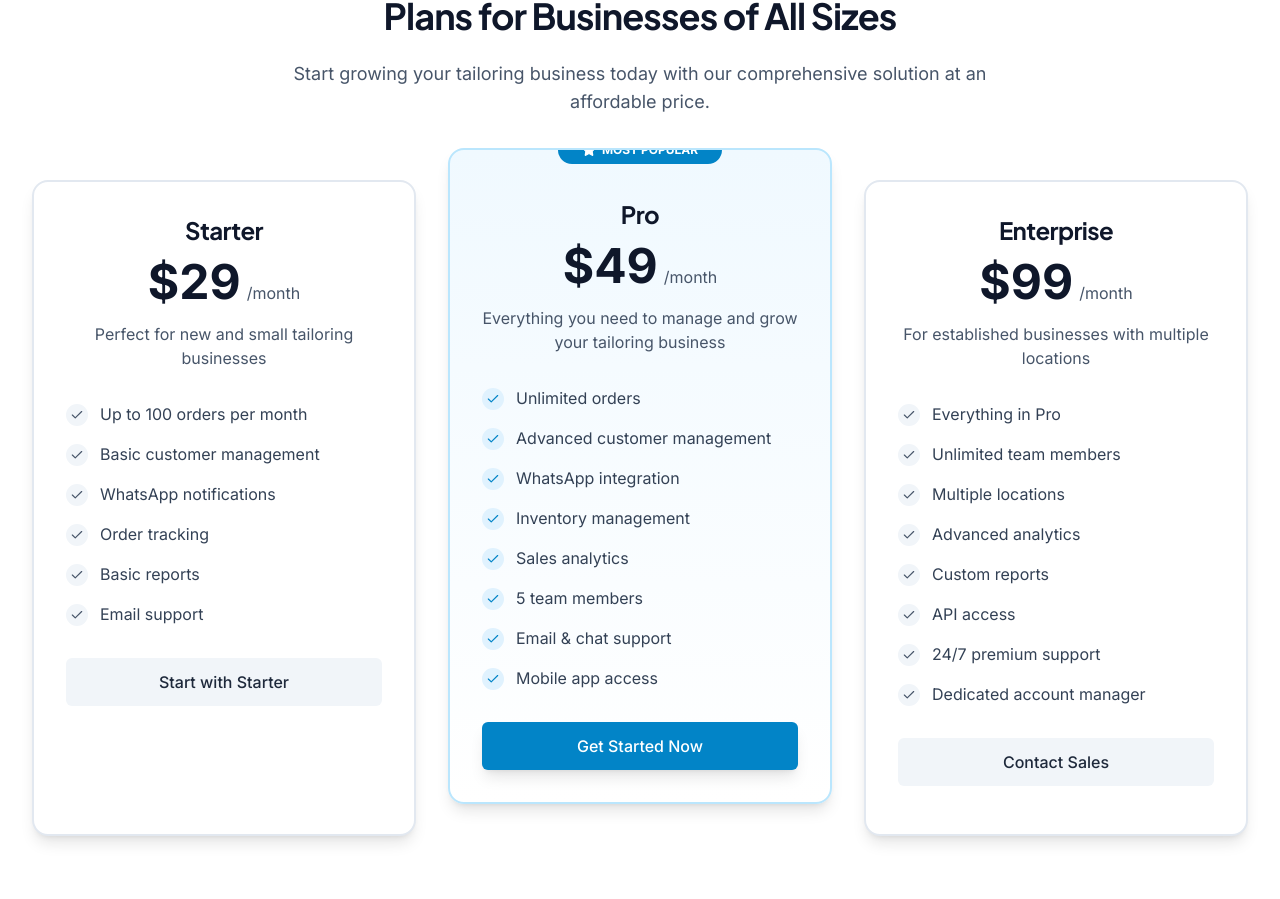
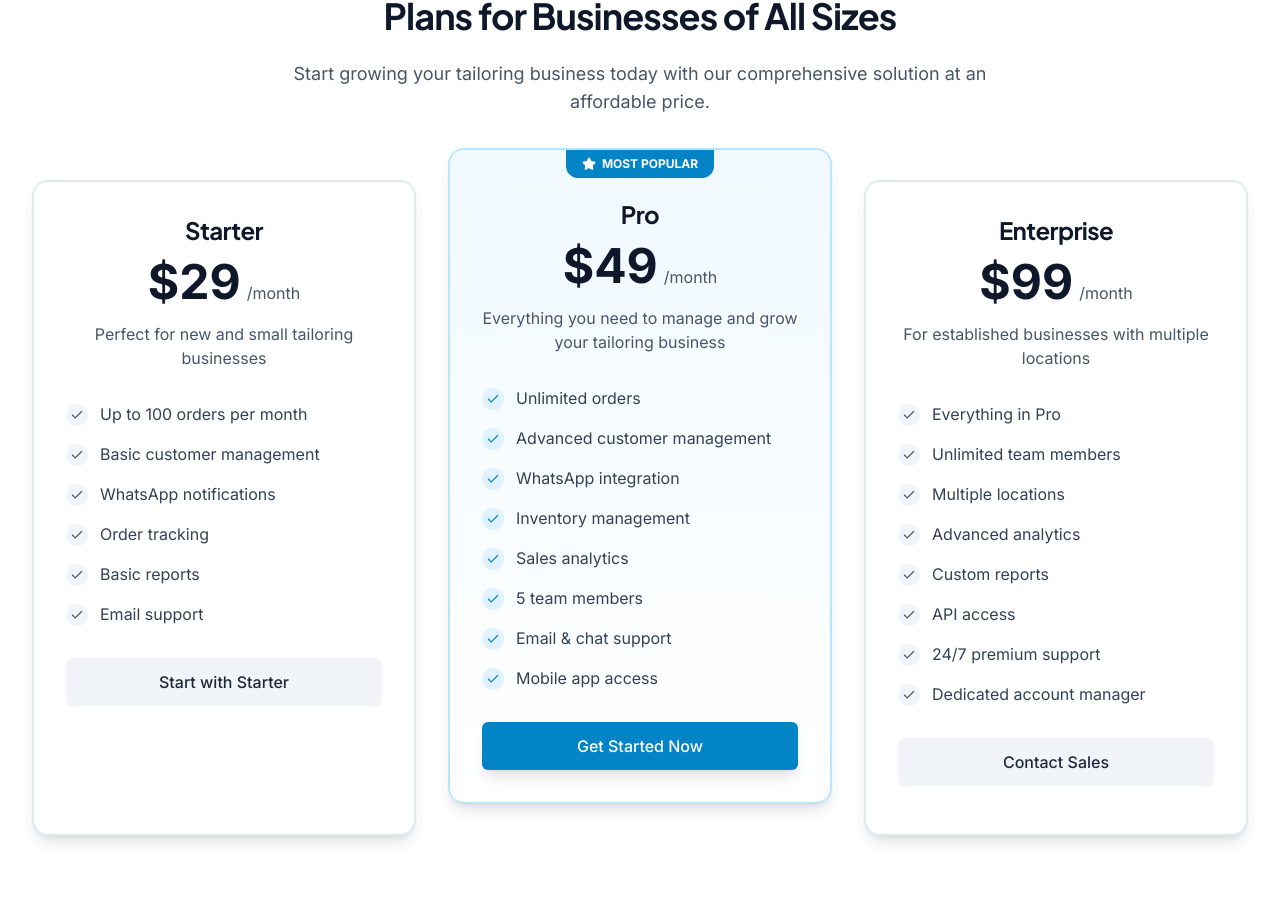
Before and after one commit to shaheer971/thyab, a React (Vite) app: page / in a window 1280 px wide. Shown: the part 6490-7389 px from the top of the page. Built offline with nearby package versions, Linux system fonts and the light colour scheme.

Commit message:
Fix: Pricing section "MOST POPULAR" tag
Fixes the display of the "MOST POPULAR" tag in the pricing section's Pro plan card, ensuring it's fully visible.

```diff
--- a/src/components/Pricing.tsx
+++ b/src/components/Pricing.tsx
@@ -96,7 +96,7 @@ const Pricing = () => {
             >
               {plan.highlighted && (
                 <div className="absolute top-0 left-0 w-full flex justify-center">
-                  <div className="bg-brand-600 text-white text-xs font-bold py-1.5 px-6 rounded-full flex items-center transform -translate-y-1/2">
+                  <div className="bg-brand-600 text-white text-xs font-bold py-1.5 px-4 rounded-b-xl flex items-center">
                     <Star className="w-3.5 h-3.5 mr-1.5 fill-white" />
                     MOST POPULAR
                   </div>
```
